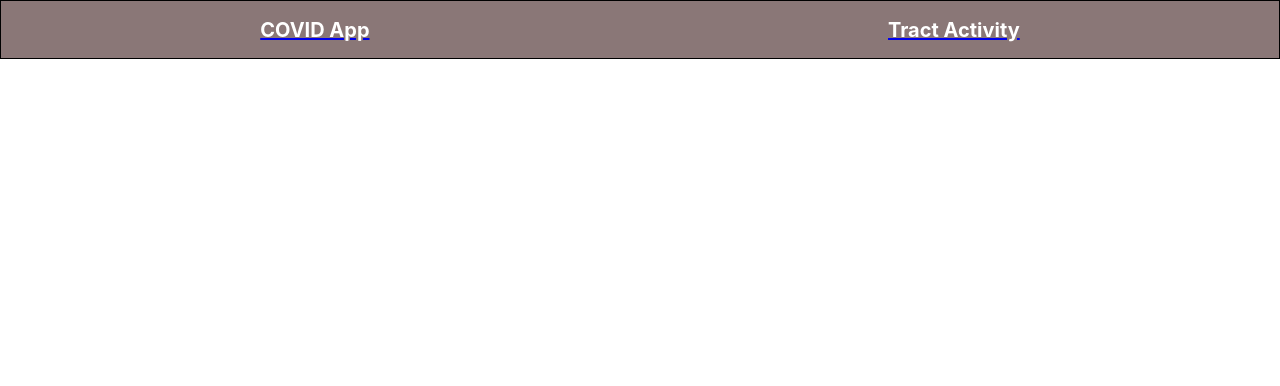
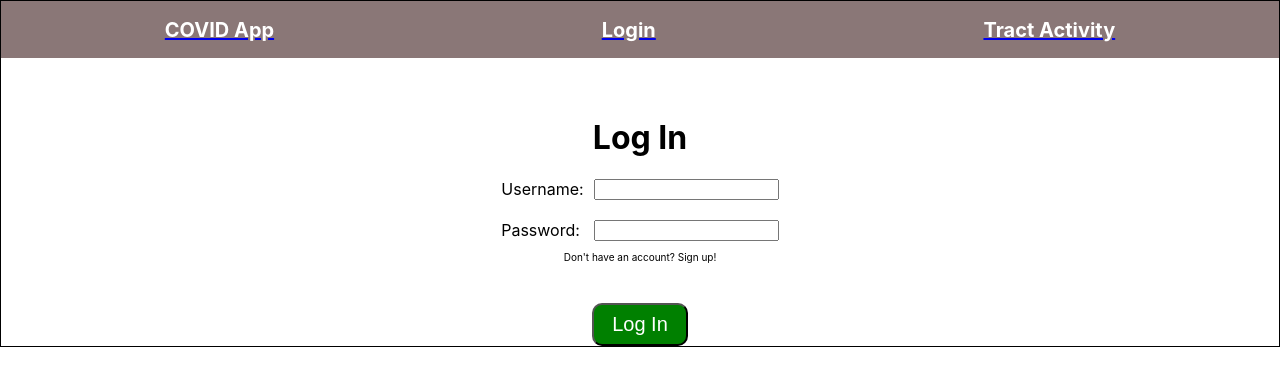
Before and after one commit to Strongtalk/COVID-Contact-tracing, a React (Create React App) app in the folder client/: page /userlogin-page in a window 1280 px wide. Shown: the top 386 px of the page. Built offline with nearby package versions, Linux system fonts and the light colour scheme.

Commit message:
login made for user access

```diff
--- a/client/public/index.html
+++ b/client/public/index.html
@@ -24,7 +24,7 @@
       work correctly both with client-side routing and a non-root public URL.
       Learn how to configure a non-root public URL by running `npm run build`.
     -->
-    <title>React App</title>
+    <title>COVID Tracer</title>
   </head>
   <body>
     <noscript>You need to enable JavaScript to run this app.</noscript>
--- a/client/src/App.css
+++ b/client/src/App.css
@@ -9,3 +9,7 @@
   color: white;
   font-size: 20px;
 }
+.userLogin{
+  color: white;
+  font-size: 20px;
+}
--- a/client/src/App.js
+++ b/client/src/App.js
@@ -5,6 +5,7 @@ import "./App.css";
 // page imports
 import LandingPage from "./Components/LandingPage/landingPage.js";
 import AddInfo from "./Components/AddInfo/add-info.js";
+import UserLogin from "./Components/Login/user-login";
 
 
 
@@ -17,12 +18,18 @@ function App() {
             <Link to="/">
               <h1 className="navLinks">COVID App</h1>
             </Link>
+            <Link to="/userlogin-page">
+              <h1 className="userLogin">Login</h1>
+            </Link>
             <Link to="/addinfo-page"><h1 className='navLinks' >Tract Activity</h1></Link>
           </div>
         </nav>
         <Switch>
           <Route exact={true} path="/">
             <LandingPage />
+          </Route>
+          <Route exact={true} path="/userlogin-page">
+            <UserLogin />
           </Route>
           <Route exact={true} path="/addinfo-page">
             <AddInfo />
--- a/client/src/Components/AddInfo/add-info.js
+++ b/client/src/Components/AddInfo/add-info.js
@@ -25,7 +25,7 @@ function AddInfo() {
     //general wrapper for page
     <div className="page-wrapper">
       {/** general header */}
-      <h1>Add Contact Info!</h1>
+      <h1>Add Event !</h1>
       {/**Main list wrapper */}
       <div id="main-list-wrapper">
         {/** beginning of form which holds our inputs */}
@@ -47,7 +47,7 @@ function AddInfo() {
             {/**Email input and label for user */}
             <div>
               <label htmlFor="email">
-                Enter your email:<br></br>
+                Enter contact email:<br></br>
               </label>
               <input
                 type="text"
@@ -57,49 +57,10 @@ function AddInfo() {
               ></input>
             </div>
             <br></br>
-            {/**User street address */}
-            <div>
-              <label htmlFor="user-address">
-                Street:<br></br>
-              </label>
-              <input
-                type="text"
-                placeholder="Your street address here..."
-                name="user-address"
-                id="address-input"
-              ></input>
-            </div>
-            <br></br>
-            {/**User city or town */}
-            <div>
-              <label htmlFor="user-city">
-                City/Town:<br></br>
-              </label>
-              <input
-                type="text"
-                placeholder="Your city or town here..."
-                name="user-city"
-                id="city-input"
-              ></input>
-            </div>
-            <br></br>
-             {/**User's State (In this case it's only VT but we added in case of expansion) */}
-             <div>
-              <label htmlFor="user-state">
-                State:<br></br>
-              </label>
-              <input
-                type="text"
-                placeholder="Which state?"
-                name="user-state"
-                id="state-input"
-              ></input>
-            </div>
-            <br></br>
             {/**Phone number input and label */}
             <div>
               <label htmlFor="phoneNumber">
-                Enter your phone number:<br></br>
+                Enter contact phone number:<br></br>
               </label>
               <input
                 type="text"
@@ -111,18 +72,18 @@ function AddInfo() {
             <br></br>
             {/** Beginning of our checkboxs asking user if this is a personal input or third party */}
             <div>
-              <label>Is this you?</label>
+              <label>A Person</label>
               <input type="checkbox" name="isItYou"></input>
             </div>
             <p>or</p>
             <div>
-              <label> A friend?</label>
+              <label> A business</label>
               <input type="checkbox" name="isItFriend"></input>
             </div>
             <div>
               <br></br>
               {/**Submit button */}
-              <input  id='submitButton' type="submit"></input>
+              <input id='submitButton' type="submit"></input>
             </div>
           </div>
         </form>
--- a/client/src/Components/LandingPage/landingPage.js
+++ b/client/src/Components/LandingPage/landingPage.js
@@ -6,19 +6,19 @@ function LandingPage() {
       <body>
         <div id="articleContainer">
           <h1>COVID-19 News</h1>
-          <div class="individualArticleContainer">
-            <h3 class="newsTitle">Article One</h3>
+          <div className="individualArticleContainer">
+            <h3 className="newsTitle">Article One</h3>
             <p>News News News</p>
           </div>
-          <button class="continueReadingButton">Continue Reading</button>
-          <div class="individualArticleContainer">
-            <h3 class="newsTitle">Article Two</h3>
+          <button className="continueReadingButton">Continue Reading</button>
+          <div className="individualArticleContainer">
+            <h3 className="newsTitle">Article Two</h3>
           </div>
-          <button class="continueReadingButton">Continue Reading</button>
-          <div class="individualArticleContainer">
-            <h3 class="newsTitle">Article Three</h3>
+          <button className="continueReadingButton">Continue Reading</button>
+          <div className="individualArticleContainer">
+            <h3 className="newsTitle">Article Three</h3>
           </div>
-          <button class="continueReadingButton">Continue Reading</button>
+          <button className="continueReadingButton">Continue Reading</button>
         </div>
         <div id="footerContainer">
           <h2>Contact Contact Contact</h2>
--- /dev/null
+++ b/client/src/Components/Login/user-login.css
@@ -0,0 +1,49 @@
+#log-in-header {
+    margin-top: 60px;
+
+}
+#Login-form-wrapper {
+    display: flex;
+    justify-content: center;
+}
+
+#username-container {
+    display: flex;
+    justify-content: center;
+    margin-bottom: 20px;
+}
+#labelUsername {
+    margin-right: 10px;
+}
+
+#password-container {
+    display: flex;
+    justify-content: center;
+}
+#labelPassword {
+    margin-right: 14px;
+}
+#submit-container {
+    margin-top: 30px;
+    display: flex;
+    justify-content: center;
+}
+
+#login-submit-button {
+    font-size: 20px;
+    background-color: green;
+    color: white;
+    border-radius: 10px;
+    padding: 8px 18px;
+}
+
+#login-link-anchor {
+    text-decoration: none;
+    color: black;
+    font-size: 10px;
+}
+
+#login-link-paraContainer {
+    display: flex;
+    justify-content: center;
+}
--- /dev/null
+++ b/client/src/Components/Login/user-login.js
@@ -0,0 +1,33 @@
+// imports
+import React from 'react'
+import "./user-login.css"
+
+
+//component
+function UserLogin() {
+return (
+    <div id='login-page-wrapper'>
+        <h1 id="log-in-header"> Log In</h1>
+    <form id="login-form-container">
+        <div id='username-container'>
+        <label id="labelUsername" htmlFor="username">Username:</label>
+        <input id='user-name' type='text' name="username" />
+        </div>
+        <div id="password-container">
+        <label id="labelPassword" htmlFor="pass">Password:</label>
+        <input id ="user-pass" type='text' name="pass" />
+        </div>
+        <div id='login-link-paraContainer'>
+        <a id="login-link-anchor" href='/user'>
+        <p>Don't have an account? Sign up!</p>
+        </a>
+        </div>
+        <div id="submit-container">
+        <input id='login-submit-button' value="Log In" type="submit" placeholder="submit" />
+        </div>
+    </form>
+    </div>
+)
+}
+
+export default UserLogin;
```
